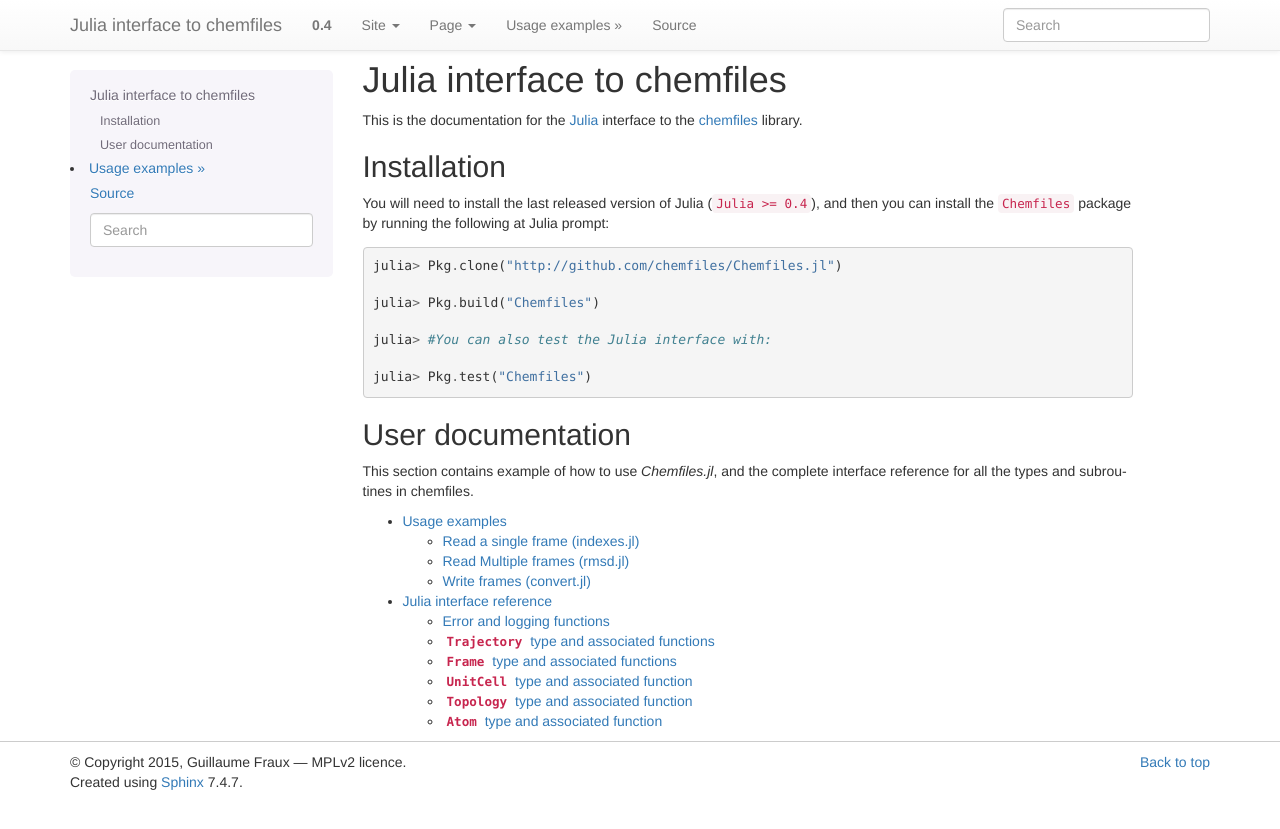
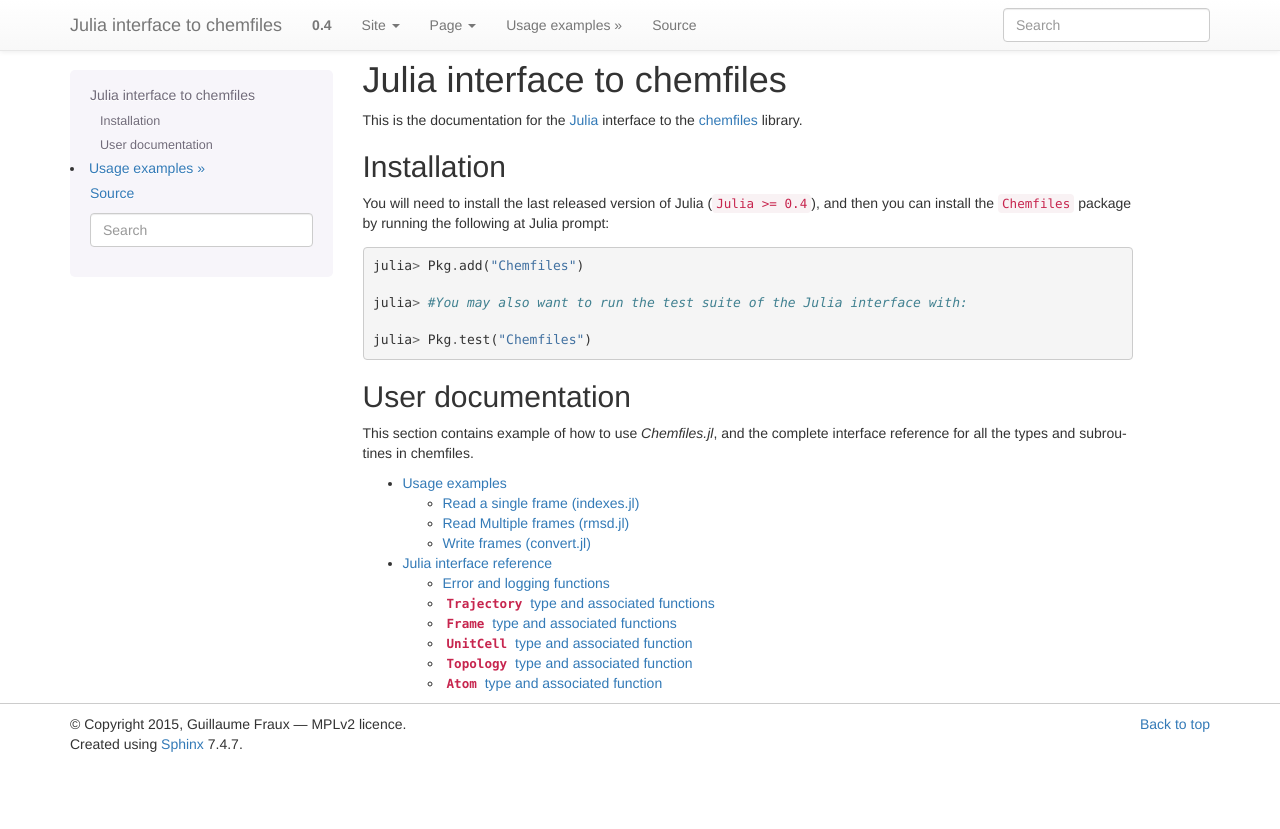
Before and after one commit to chemfiles/Chemfiles.jl, a Sphinx documentation site: the page built from doc/index.rst, in a window 1280 px wide. Shown: the top 829 px of the page. Built offline with Sphinx 7.4.7, drawn with Linux system fonts in a browser that asks for light colours.

Commit message:
[doc] Update installation instructions

```diff
--- a/doc/index.rst
+++ b/doc/index.rst
@@ -15,11 +15,9 @@ prompt:
 
 .. code-block:: julia
 
-    julia> Pkg.clone("http://github.com/chemfiles/Chemfiles.jl")
+    julia> Pkg.add("Chemfiles")
 
-    julia> Pkg.build("Chemfiles")
-
-    julia> #You can also test the Julia interface with:
+    julia> #You may also want to run the test suite of the Julia interface with:
 
     julia> Pkg.test("Chemfiles")
 
```
